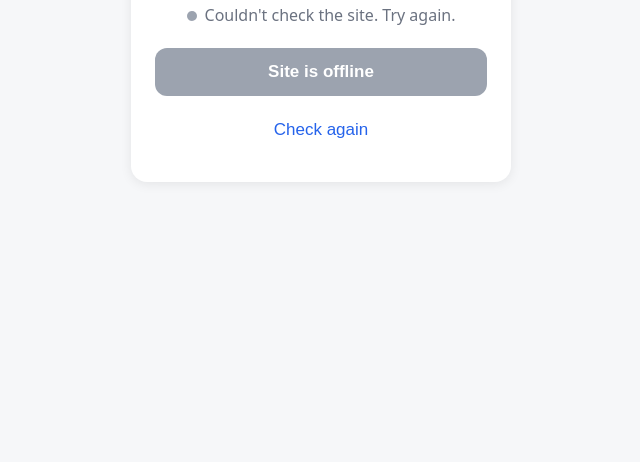
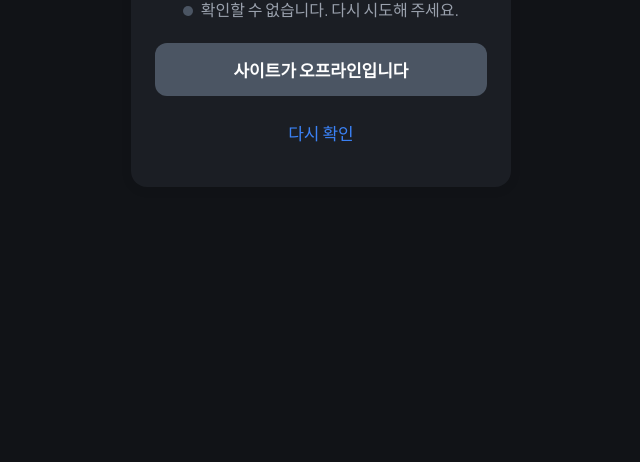
Before and after one commit to dsbro123/tutor-launcher, a plain HTML site: page index.html in a window 1280 px wide. Shown: the part 338-800 px from the top of the page, without its empty margins (319-959 px from the left). Drawn offline with Linux system fonts and the light colour scheme; no server answers.

Commit message:
Add files via upload

```diff
--- a/index.html
+++ b/index.html
@@ -1,27 +1,28 @@
 <!doctype html>
-<html lang="en">
+<html lang="ko">
 <head>
 <meta charset="utf-8">
 <meta name="viewport" content="width=device-width, initial-scale=1">
 <meta name="apple-mobile-web-app-capable" content="yes">
 <meta name="mobile-web-app-capable" content="yes">
-<meta name="apple-mobile-web-app-title" content="Tutor Site">
-<title>Tutor Site Launcher</title>
+<meta name="apple-mobile-web-app-title" content="English Study Site">
+<title>English Study Site</title>
+<link rel="preconnect" href="https://fonts.googleapis.com">
+<link rel="preconnect" href="https://fonts.gstatic.com" crossorigin>
+<link href="https://fonts.googleapis.com/css2?family=Plus+Jakarta+Sans:wght@400;500;600;700;800&family=Noto+Sans+KR:wght@400;500;700&display=swap" rel="stylesheet">
 <style>
-  :root { --bg:#f6f7f9; --card:#fff; --text:#1c1f24; --muted:#6b7280; --accent:#2563eb; --off:#9ca3af; }
-  @media (prefers-color-scheme: dark) {
-    :root { --bg:#111317; --card:#1b1e24; --text:#f1f3f5; --muted:#9aa1ad; --accent:#3b82f6; --off:#4b5563; }
-  }
+  :root { color-scheme:dark; --bg:#111317; --card:#1b1e24; --text:#f1f3f5; --muted:#9aa1ad; --accent:#3b82f6; --off:#4b5563;
+          --font:"Plus Jakarta Sans","Pretendard","Noto Sans KR","Malgun Gothic",-apple-system,"Segoe UI",sans-serif; }
   * { box-sizing: border-box; }
   body { margin:0; min-height:100vh; display:grid; place-items:center; padding:16px;
-         background:var(--bg); color:var(--text); font:16px/1.4 system-ui, sans-serif; }
+         background:var(--bg); color:var(--text); font:16px/1.4 var(--font); }
   .card { width:100%; max-width:380px; background:var(--card); border-radius:16px; padding:28px 24px;
           text-align:center; box-shadow:0 2px 12px rgba(0,0,0,.08); }
   h1 { font-size:20px; margin:0 0 6px; }
   .status { color:var(--muted); margin:0 0 22px; min-height:1.4em; }
   .dot { display:inline-block; width:10px; height:10px; border-radius:50%; background:var(--off); margin-right:8px; }
   .dot.on { background:#22c55e; }
-  button, a.btn { display:block; width:100%; padding:14px; border:0; border-radius:12px; font-size:17px;
+  button, a.btn { font-family:inherit; display:block; width:100%; padding:14px; border:0; border-radius:12px; font-size:17px;
           font-weight:600; background:var(--accent); color:#fff; text-decoration:none; cursor:pointer; }
   button.secondary { background:transparent; color:var(--accent); margin-top:10px; font-weight:500; }
   button:disabled { background:var(--off); cursor:not-allowed; }
@@ -29,11 +30,11 @@
 </head>
 <body>
 <div class="card">
-  <h1>Tutor Site</h1>
-  <p class="status"><span class="dot" id="dot"></span><span id="msg">Checking...</span></p>
-  <a class="btn" id="open" href="#" style="display:none">Open site</a>
-  <button id="off" disabled style="display:none">Site is offline</button>
-  <button class="secondary" id="refresh">Check again</button>
+  <h1>English Study Site</h1>
+  <p class="status"><span class="dot" id="dot"></span><span id="msg">확인 중...</span></p>
+  <a class="btn" id="open" href="#" style="display:none">사이트 열기</a>
+  <button id="off" disabled style="display:none">사이트가 오프라인입니다</button>
+  <button class="secondary" id="refresh">다시 확인</button>
 </div>
 <script>
   // Filled in by setup-launcher.ps1
@@ -41,7 +42,7 @@
 
   const $ = id => document.getElementById(id);
   async function check() {
-    $("msg").textContent = "Checking...";
+    $("msg").textContent = "확인 중...";
     $("dot").className = "dot";
     $("open").style.display = "none";
     $("off").style.display = "none";
@@ -52,15 +53,15 @@
       const text = (data.files["link.txt"].content || "").trim();
       if (/^https:\/\/[a-z0-9-]+\.trycloudflare\.com$/.test(text)) {
         $("dot").className = "dot on";
-        $("msg").textContent = "Site is online";
+        $("msg").textContent = "사이트가 켜져 있습니다";
         $("open").href = text + "/dashboard";
         $("open").style.display = "block";
       } else {
-        $("msg").textContent = "Site is offline";
+        $("msg").textContent = "사이트가 오프라인입니다";
         $("off").style.display = "block";
       }
     } catch (e) {
-      $("msg").textContent = "Couldn't check the site. Try again.";
+      $("msg").textContent = "확인할 수 없습니다. 다시 시도해 주세요.";
       $("off").style.display = "block";
     }
   }
```
